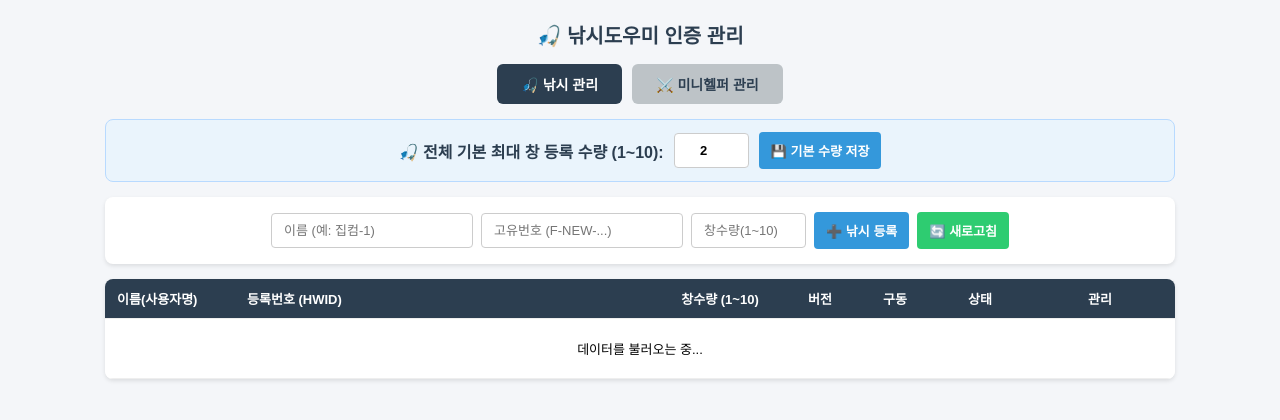
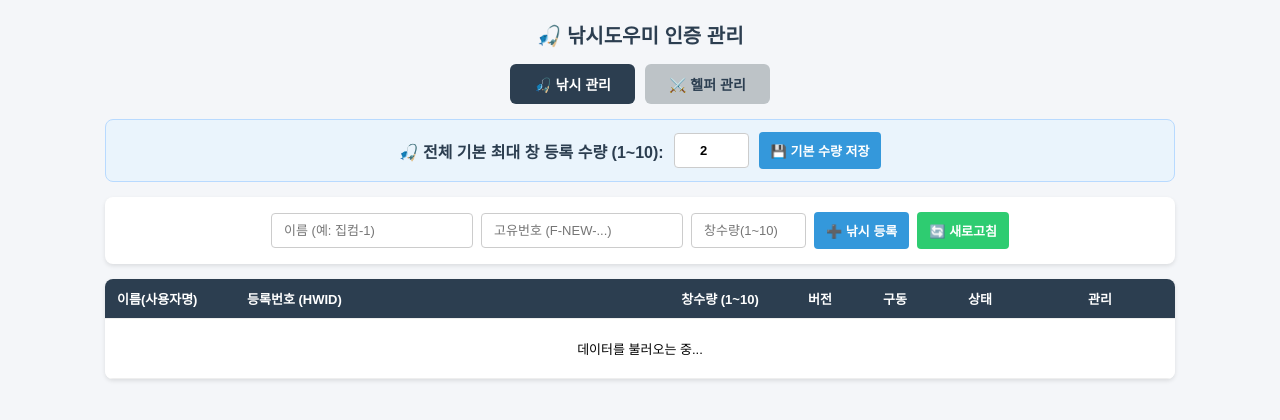
Before and after one commit to Broom03/zzmetin-admin, a plain HTML site: page index.html in a window 1280 px wide. Both pictures are taken after a click on the button "🎣 낚시 관리". Drawn offline with Linux system fonts and the light colour scheme; no server answers.

Commit message:
Add files via upload

```diff
--- a/index.html
+++ b/index.html
@@ -4,7 +4,7 @@
     <meta charset="UTF-8">
     <!-- 모바일 화면 크기에 맞게 자동 비율 조정 -->
     <meta name="viewport" content="width=device-width, initial-scale=1.0, maximum-scale=1.0, user-scalable=no">
-    <title>낚시 & 미니헬퍼 인증 관리</title>
+    <title>낚시 & 헬퍼 인증 관리</title>
     <style>
         * { box-sizing: border-box; }
         body {
@@ -21,7 +21,7 @@
             font-size: 20px;
         }
 
-        /* 상단 탭 버튼 스타일 (왼쪽: 낚시 / 오른쪽: 미니헬퍼) */
+        /* 상단 탭 버튼 스타일 (왼쪽: 낚시 / 오른쪽: 헬퍼) */
         .tab-bar {
             display: flex;
             justify-content: center;
@@ -155,10 +155,10 @@
 
     <h2 id="pageTitle">🎣 낚시도우미 인증 관리</h2>
 
-    <!-- 상단 탭 전환 바 (왼쪽: 낚시 / 오른쪽: 미니헬퍼) -->
+    <!-- 상단 탭 전환 바 (왼쪽: 낚시 / 오른쪽: 헬퍼) -->
     <div class="tab-bar">
         <button id="tabFishingBtn" class="tab-btn active" onclick="switchTab('fishing')">🎣 낚시 관리</button>
-        <button id="tabMiniBtn" class="tab-btn" onclick="switchTab('mini')">⚔️ 미니헬퍼 관리</button>
+        <button id="tabMiniBtn" class="tab-btn" onclick="switchTab('mini')">⚔️ 헬퍼 관리</button>
     </div>
 
     <!-- 낚시 탭 전용: 전체 기본 최대 창 수량 설정 (1~10, 기본값 2) -->
@@ -200,7 +200,7 @@
     </div>
 
     <script>
-        // 낚시도우미 & 미니헬퍼 전용 파이어베이스 DB 주소
+        // 낚시도우미 & 헬퍼 전용 파이어베이스 DB 주소
         const FISHING_BASE_URL = "https://zzmetin-fishing-default-rtdb.asia-southeast1.firebasedatabase.app";
         const MINI_BASE_URL = "https://helper-zzmetin-default-rtdb.asia-southeast1.firebasedatabase.app";
         const FISHING_CFG_URL = `${FISHING_BASE_URL}/fishing_config`;
@@ -213,7 +213,7 @@
             return (currentTab === "mini") ? `${MINI_BASE_URL}/users` : `${FISHING_BASE_URL}/users`;
         }
 
-        // 탭 전환 함수 (낚시 <-> 미니헬퍼)
+        // 탭 전환 함수 (낚시 <-> 헬퍼)
         function switchTab(tab) {
             currentTab = tab;
 
@@ -224,9 +224,9 @@
             const isFishing = (tab === "fishing");
 
             // 상단 제목 및 입력 UI 전환
-            document.getElementById("pageTitle").textContent = isFishing ? "🎣 낚시도우미 인증 관리" : "⚔️ 메틴1 미니헬퍼 인증 관리";
+            document.getElementById("pageTitle").textContent = isFishing ? "🎣 낚시도우미 인증 관리" : "⚔️ 메틴1 헬퍼 인증 관리";
             document.getElementById("addSerial").placeholder = isFishing ? "고유번호 (F-NEW-...)" : "고유번호 (PC-NEW-...)";
-            document.getElementById("saveUserBtn").textContent = isFishing ? "➕ 낚시 등록" : "➕ 미니헬퍼 등록";
+            document.getElementById("saveUserBtn").textContent = isFishing ? "➕ 낚시 등록" : "➕ 헬퍼 등록";
 
             // 낚시 전용 설정 박스 및 창수량 컬럼 표시/숨김
             document.getElementById("fishingConfigBox").style.display = isFishing ? "flex" : "none";
@@ -306,7 +306,7 @@
                 tbody.innerHTML = "";
 
                 const isFishing = (currentTab === "fishing");
-                const emptyMsg = isFishing ? "등록된 낚시 유저가 없습니다." : "등록된 미니헬퍼 유저가 없습니다.";
+                const emptyMsg = isFishing ? "등록된 낚시 유저가 없습니다." : "등록된 헬퍼 유저가 없습니다.";
                 const colSpan = isFishing ? 7 : 6;
 
                 if (!data) {
```
